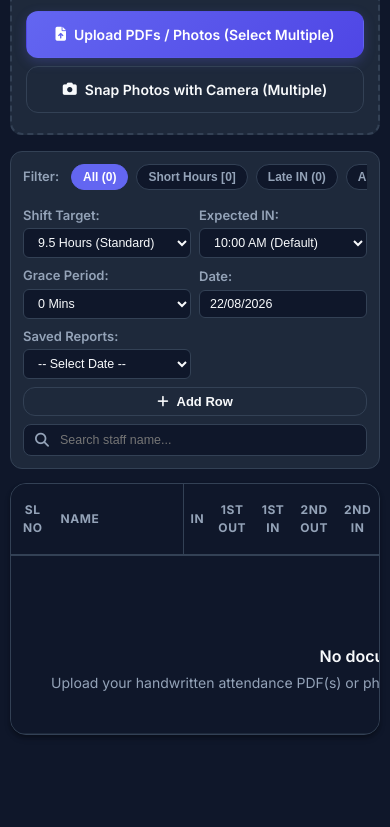
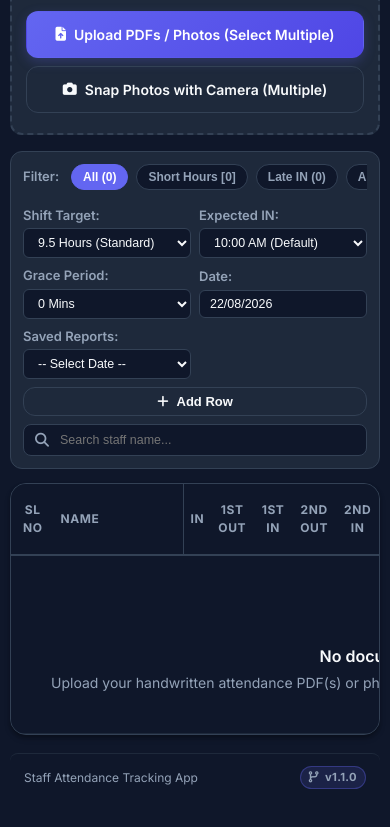
Before and after one commit to Jee1VK/attendance-tracker, a plain HTML site: page index.html in a window 390 px wide. Shown: the part 794-1621 px from the top of the page. Before the commit the page ends 1569 px from the top, so only its background shows below. Drawn offline with nearby package versions, Linux system fonts and the light colour scheme; a script that the page names is missing.

Commit message:
Add sleek version badge v1.1.0 in bottom footer across mobile and desktop views

```diff
--- a/index.html
+++ b/index.html
@@ -338,6 +338,15 @@
         </table>
       </div>
     </main>
+
+    <footer class="app-footer">
+      <div class="footer-left">
+        <span>Staff Attendance Tracking App</span>
+      </div>
+      <div class="footer-right">
+        <span class="app-version-badge" id="app-version-badge"><i class="fa-solid fa-code-branch"></i> v1.1.0</span>
+      </div>
+    </footer>
   </div>
 
   <!-- Edit Employee Modal -->
--- a/src/styles.css
+++ b/src/styles.css
@@ -729,6 +729,45 @@ body {
   to { opacity: 1; transform: translateY(0); }
 }
 
+/* App Footer & Version Badge */
+.app-footer {
+  display: flex;
+  justify-content: space-between;
+  align-items: center;
+  margin-top: 24px;
+  padding: 14px 16px;
+  font-size: 0.8125rem;
+  color: var(--text-muted);
+  border-top: 1px solid var(--border-subtle);
+  border-radius: var(--radius-sm);
+  background: var(--bg-header);
+}
+
+.app-version-badge {
+  display: inline-flex;
+  align-items: center;
+  gap: 6px;
+  background: rgba(99, 102, 241, 0.15);
+  color: var(--accent-secondary);
+  border: 1px solid rgba(99, 102, 241, 0.35);
+  padding: 3px 10px;
+  border-radius: 20px;
+  font-weight: 700;
+  font-size: 0.75rem;
+  letter-spacing: 0.03em;
+}
+
+[data-theme="light"] .app-version-badge {
+  background: rgba(99, 102, 241, 0.1);
+  color: var(--accent-primary);
+  border-color: rgba(99, 102, 241, 0.25);
+}
+
+[data-theme="light"] .app-footer {
+  background: #ffffff;
+  border-color: #e2e8f0;
+}
+
 /* ==========================================================================
    MOBILE-FIRST UI/UX OPTIMIZATIONS (Smartphones & Tablets <= 768px)
    ========================================================================== */
@@ -986,4 +1025,19 @@ body {
     font-size: 0.8125rem;
     justify-content: center;
   }
+
+  /* Mobile Footer */
+  .app-footer {
+    flex-direction: row;
+    justify-content: space-between;
+    align-items: center;
+    padding: 12px 14px;
+    margin-top: 18px;
+    font-size: 0.75rem;
+  }
+
+  .app-version-badge {
+    font-size: 0.7rem;
+    padding: 2px 8px;
+  }
 }
--- a/sw.js
+++ b/sw.js
@@ -1,6 +1,6 @@
 // Service Worker for Staff Attendance Tracker PWA
 // Network-first strategy: always fetch fresh content when online, fall back to cache when offline
-const CACHE_VERSION = '1.0.9';
+const CACHE_VERSION = '1.1.0';
 const CACHE_NAME = `attendance-tracker-v${CACHE_VERSION}`;
 const ASSETS_TO_CACHE = [
   './index.html',
```
